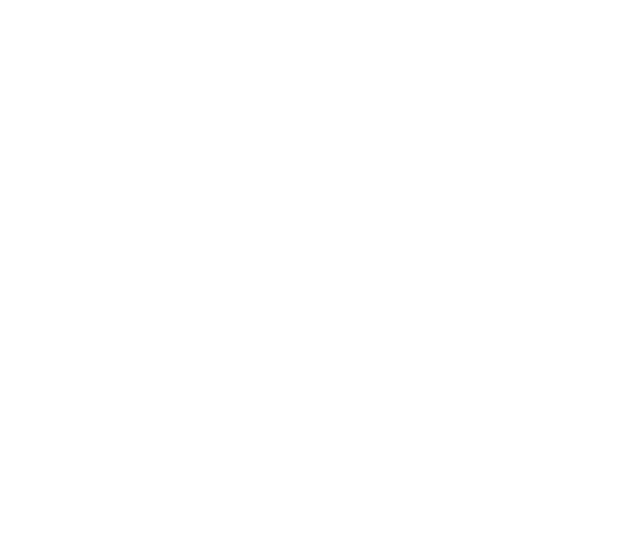
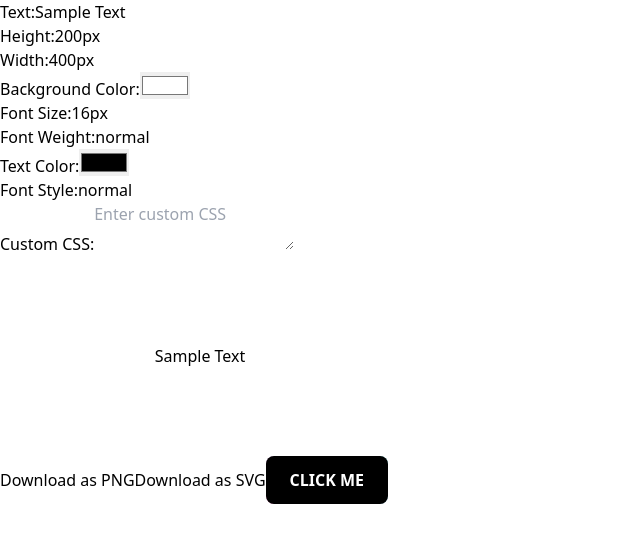
Before and after one commit to Manas0410/React-, a React (Vite) app: page /logo in a window 1280 px wide. Before the commit this address had no page. Shown: the top 542 px of the page, without its empty margins (0-640 px from the left). Built offline with nearby package versions, Linux system fonts and the light colour scheme.

Commit message:
revision

```diff
--- a/package.json
+++ b/package.json
@@ -11,12 +11,15 @@
   },
   "dependencies": {
     "axios": "^1.7.4",
+    "file-saver": "^2.0.5",
+    "html2canvas": "^1.4.1",
     "lucide-react": "^0.438.0",
     "react": "^18.3.1",
     "react-dom": "^18.3.1",
     "react-router-dom": "^6.26.1"
   },
   "devDependencies": {
+    "@types/file-saver": "^2.0.7",
     "@types/react": "^18.3.3",
     "@types/react-dom": "^18.3.0",
     "@typescript-eslint/eslint-plugin": "^7.15.0",
--- a/src/App.tsx
+++ b/src/App.tsx
@@ -8,6 +8,7 @@
 import SideBar from "./SideBar/SideBar";
 import OTP from "./OTP/OTP";
 import MemoryGame from "./MemoryGame/MemoryGame";
+import Logo from "./Logo/logo";
 
 const App = () => {
   return (
@@ -26,10 +27,10 @@
         <Route path="/sidebar/:l1/:l2/:l3/:l4" element={<SideBar />} />
         <Route path="/otp" element={<OTP />} />
         <Route path="/MemoryGame" element={<MemoryGame />} />
+        <Route path="/logo" element={<Logo />} />
       </Routes>
     </Router>
   );
 };
 
 export default App;
-1;
--- /dev/null
+++ b/src/Logo/logo.tsx
@@ -0,0 +1,162 @@
+import React, { useState } from "react";
+import html2canvas from "html2canvas";
+import { saveAs } from "file-saver";
+
+const Logo = () => {
+  const [styles, setStyles] = useState({
+    text: "Sample Text",
+    height: "200px",
+    width: "400px",
+    bgColor: "#ffffff",
+    fontSize: "16px",
+    fontWeight: "normal",
+    color: "#000000",
+    fontStyle: "normal",
+    customCSS: "",
+  });
+
+  const handleInputChange = (
+    e: React.ChangeEvent<HTMLInputElement | HTMLTextAreaElement>
+  ) => {
+    const { name, value } = e.target;
+    setStyles({ ...styles, [name]: value });
+  };
+
+  const downloadAsImage = async (format: "png" | "svg") => {
+    const container = document.getElementById("preview-container");
+    if (!container) return;
+
+    const canvas = await html2canvas(container);
+    if (format === "png") {
+      canvas.toBlob((blob) => {
+        if (blob) saveAs(blob, "styled-container.png");
+      });
+    } else if (format === "svg") {
+      const svgData = `<svg xmlns="http://www.w3.org/2000/svg" width="${
+        styles.width
+      }" height="${styles.height}">
+        <foreignObject width="100%" height="100%">
+          ${new XMLSerializer().serializeToString(container)}
+        </foreignObject>
+      </svg>`;
+      const blob = new Blob([svgData], { type: "image/svg+xml" });
+      saveAs(blob, "styled-container.svg");
+    }
+  };
+
+  return (
+    <div className="style-preview">
+      <form>
+        <div>
+          <label>Text:</label>
+          <input
+            type="text"
+            name="text"
+            value={styles.text}
+            onChange={handleInputChange}
+          />
+        </div>
+        <div>
+          <label>Height:</label>
+          <input
+            type="text"
+            name="height"
+            value={styles.height}
+            onChange={handleInputChange}
+          />
+        </div>
+        <div>
+          <label>Width:</label>
+          <input
+            type="text"
+            name="width"
+            value={styles.width}
+            onChange={handleInputChange}
+          />
+        </div>
+        <div>
+          <label>Background Color:</label>
+          <input
+            type="color"
+            name="bgColor"
+            value={styles.bgColor}
+            onChange={handleInputChange}
+          />
+        </div>
+        <div>
+          <label>Font Size:</label>
+          <input
+            type="text"
+            name="fontSize"
+            value={styles.fontSize}
+            onChange={handleInputChange}
+          />
+        </div>
+        <div>
+          <label>Font Weight:</label>
+          <input
+            type="text"
+            name="fontWeight"
+            value={styles.fontWeight}
+            onChange={handleInputChange}
+          />
+        </div>
+        <div>
+          <label>Text Color:</label>
+          <input
+            type="color"
+            name="color"
+            value={styles.color}
+            onChange={handleInputChange}
+          />
+        </div>
+        <div>
+          <label>Font Style:</label>
+          <input
+            type="text"
+            name="fontStyle"
+            value={styles.fontStyle}
+            onChange={handleInputChange}
+          />
+        </div>
+        <div>
+          <label>Custom CSS:</label>
+          <textarea
+            name="customCSS"
+            value={styles.customCSS}
+            onChange={handleInputChange}
+            placeholder="Enter custom CSS"
+          />
+        </div>
+      </form>
+
+      <div
+        className="flex items-center justify-center font-edo"
+        id="preview-container"
+        style={{
+          height: styles.height,
+          width: styles.width,
+          backgroundColor: styles.bgColor,
+          fontSize: styles.fontSize,
+          fontWeight: styles.fontWeight as React.CSSProperties["fontWeight"],
+          color: styles.color,
+          fontStyle: styles.fontStyle as React.CSSProperties["fontStyle"],
+          //   ...JSON.parse(
+          //     `{"${styles.customCSS
+          //       .replace(/;/g, '","')
+          //       .replace(/:/g, '":"')
+          //       .replace(/,\s*$/, "")}"}`
+          //   ),
+        }}
+      >
+        {styles.text}
+      </div>
+
+      <button onClick={() => downloadAsImage("png")}>Download as PNG</button>
+      <button onClick={() => downloadAsImage("svg")}>Download as SVG</button>
+      <button className="glowing-border-btn">Click Me</button>
+    </div>
+  );
+};
+
+export default Logo;
--- a/src/MemoryGame/MemoryGame.tsx
+++ b/src/MemoryGame/MemoryGame.tsx
@@ -7,7 +7,7 @@
 
 const MemoryGame = () => {
   const [Cards, setCards] = useState<card[]>([]);
-  const [gridCount, setgridCount] = useState<number>(3);
+  const [gridCount, setgridCount] = useState<number>(4);
   const [Flipped, setFlipped] = useState<number[]>([]);
   const [Win, setWin] = useState<boolean>(false);
   const [Solved, setSolved] = useState<number[]>([]);
@@ -61,6 +61,7 @@
       }
     }
   };
+
   return (
     <section>
       <h1>memory game</h1>
--- a/src/index.css
+++ b/src/index.css
@@ -5,3 +5,52 @@
 .Widgets {
   @apply h-12 bg-gray-700 w-32 rounded-md my-2 flex justify-center gap-2 items-center cursor-grab text-white;
 }
+
+.glowing-border-btn {
+  position: relative;
+  display: inline-block;
+  padding: 12px 24px;
+  font-size: 16px;
+  font-weight: bold;
+  color: white;
+  background-color: black;
+  border: none;
+  border-radius: 8px;
+  cursor: pointer;
+  overflow: hidden;
+  text-transform: uppercase;
+}
+
+.glowing-border-btn::before {
+  content: "";
+  position: absolute;
+  inset: -5px; /* Extends outside the button slightly */
+  border-radius: 12px; /* Matches button's rounded edges */
+  background: linear-gradient(
+    45deg,
+    rgba(255, 0, 150, 0.8),
+    rgba(0, 255, 255, 0.8)
+  );
+  z-index: -1; /* Behind the button */
+  filter: blur(5px); /* Creates the glowing effect */
+  animation: glow-border 2s infinite;
+}
+
+@keyframes glow-border {
+  0% {
+    opacity: 0.6;
+    transform: scale(1);
+  }
+  50% {
+    opacity: 1;
+    transform: scale(1.1); /* Slight pulsating effect */
+  }
+  100% {
+    opacity: 0.6;
+    transform: scale(1);
+  }
+}
+
+.glowing-border-btn:hover {
+  color: #ff0096;
+}
--- a/tailwind.config.js
+++ b/tailwind.config.js
@@ -1,8 +1,30 @@
 /** @type {import('tailwindcss').Config} */
+import defaultTheme from "tailwindcss/defaultTheme";
+
 export default {
-  content: ["./index.html", "./src/**/*.{js,ts,jsx,tsx}"],
+  content: [
+    "./index.html",
+    "./src/**/*.{js,ts,jsx,tsx}", // Scans for classes in Vite's folder structure
+  ],
   theme: {
-    extend: {},
+    extend: {
+      fontFamily: {
+        edo: ["Edo", ...defaultTheme.fontFamily.sans], // Add Edo font
+        mukta: ["Mukta", ...defaultTheme.fontFamily.sans], // Add Mukta font
+      },
+      colors: {
+        orange: {
+          DEFAULT: "#EF611A", // Main orange
+          light: "#F48706", // Light orange
+          lighter: "#FFEDC5", // Lighter orange
+        },
+        green: "#38A32F", // Green
+        red: "#FF250F", // Red
+
+        heading: "#999",
+        text: "rgb(75, 80, 94)",
+      },
+    },
   },
   plugins: [],
 };
```
Also changed, not shown: public/fonts/edosz.ttf (added), 1 other file (tests, documents, lock files or other folders).
